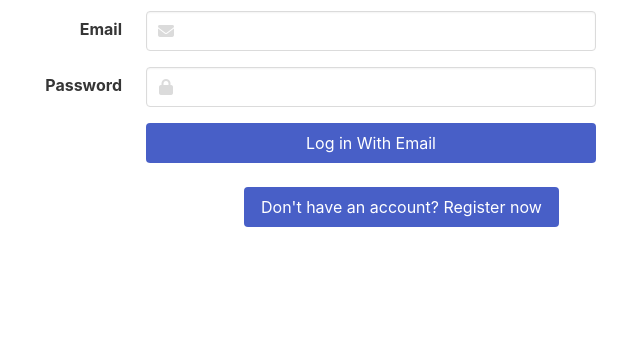
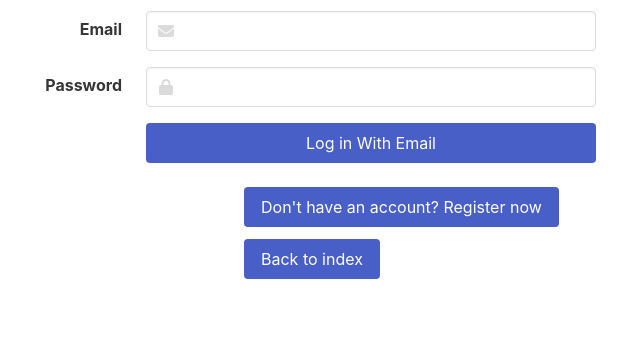
Before and after one commit to justalana/prg2-eindopdracht, a PHP site: page /login.php in a window 1280 px wide. Shown: the part 93-434 px from the top of the page, without its empty margins (32-672 px from the left). Run offline with PHP 8.4, Linux system fonts and the light colour scheme.

Commit message:
laatste aanpassingen voor het eind

```diff
--- a/index.php
+++ b/index.php
@@ -1,6 +1,5 @@
 <?php
 //check if user is logged in
-$_SESSION['loggedin'] = false;
 session_start();
 $loggedin = $_SESSION['loggedin'];
 
--- a/login.php
+++ b/login.php
@@ -160,6 +160,14 @@ if (isset($_POST['submit'])) {
                     </a>
                 </div>
             </div>
+                <div class="field is-horizontal">
+                    <div class="field-label is-normal"></div>
+                    <div class="field-body">
+                        <a href="index.php">
+                            <button class="button is-link is-fullwidth" type="submit" name="index">Back to index</button>
+                        </a>
+                    </div>
+                </div>
         <?php } ?>
 
         <?php } ?>
--- a/logout.php
+++ b/logout.php
@@ -4,7 +4,7 @@ session_start();
 // destroy the session.
 session_destroy();
 // Redirect to login page
-header(header: 'Location: login.php');
+header(header: 'Location: index.php');
 // Exit the code.
 exit;
 
```
Also changed, not shown: edit.php (+0 -20 lines).
